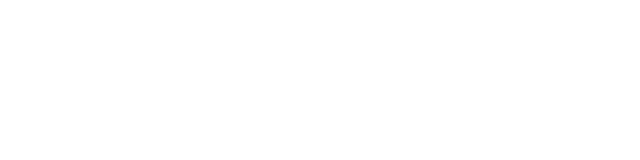
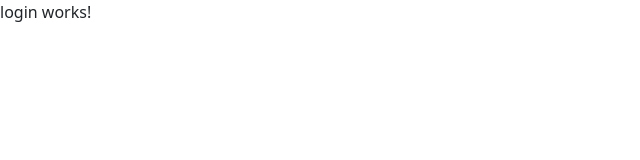
Before and after one commit to devcoy/angular-clean-architecture-base, an Angular app: page /login in a window 1280 px wide. Before the commit this address led to /. Shown: the top 160 px of the page, without its empty margins (0-640 px from the left). Built offline with nearby package versions, Linux system fonts and the light colour scheme.

Commit message:
login page agregada

```diff
--- a/src/app/auth/auth.routing.ts
+++ b/src/app/auth/auth.routing.ts
@@ -1,8 +1,10 @@
+import { LoginComponent } from './login/login.component';
 import { Routes, RouterModule } from '@angular/router';
 import { NgModule } from '@angular/core';
 
 const routes: Routes = [
     // { path: '', component:  },
+    { path: 'login', component: LoginComponent }
 ];
 
 @NgModule({
--- /dev/null
+++ b/src/app/auth/login/login.component.html
@@ -0,0 +1 @@
+<p>login works!</p>
--- /dev/null
+++ b/src/app/auth/login/login.component.ts
@@ -0,0 +1,16 @@
+import { Component, OnInit } from '@angular/core';
+
+@Component({
+  selector: 'app-login',
+  templateUrl: './login.component.html',
+  styles: [
+  ]
+})
+export class LoginComponent implements OnInit {
+
+  constructor() { }
+
+  ngOnInit(): void {
+  }
+
+}
```
Also changed, not shown: src/app/auth/auth.module.ts (+6 -7 lines).
